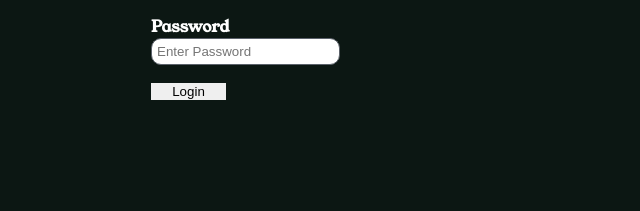
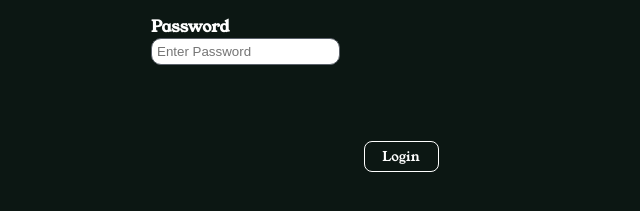
Before and after one commit to BarrAvr/Fabflix, a plain HTML site: page WebContent/login.html in a window 1280 px wide. Shown: the part 315-526 px from the top of the page, without its empty margins (239-879 px from the left). Drawn offline with nearby package versions, Linux system fonts and the light colour scheme.

Commit message:
Added styles

```diff
--- a/WebContent/login.html
+++ b/WebContent/login.html
@@ -31,12 +31,11 @@
                 </label>
             </div>
             <br>
-            <input type="submit" value="Login" style="width:75px;border:0;">
+            <div id="login_error_message" style="height: 18.5px; color: #D33E43; margin: 20px auto; font-family: 'Young Serif', serif;"></div>
+            <input type="submit" value="Login" style="width:75px;padding:5px;border: 1px solid white; background: Transparent no-repeat; border-radius: 8px; margin: auto; font-family: 'Young Serif', serif; color: white;">
         </form>
     </div>
 </div>
-
-<div id="login_error_message"></div>
 
 <!-- include jQuery-->
 <script src="https://ajax.googleapis.com/ajax/libs/jquery/3.2.1/jquery.min.js"></script>
```
